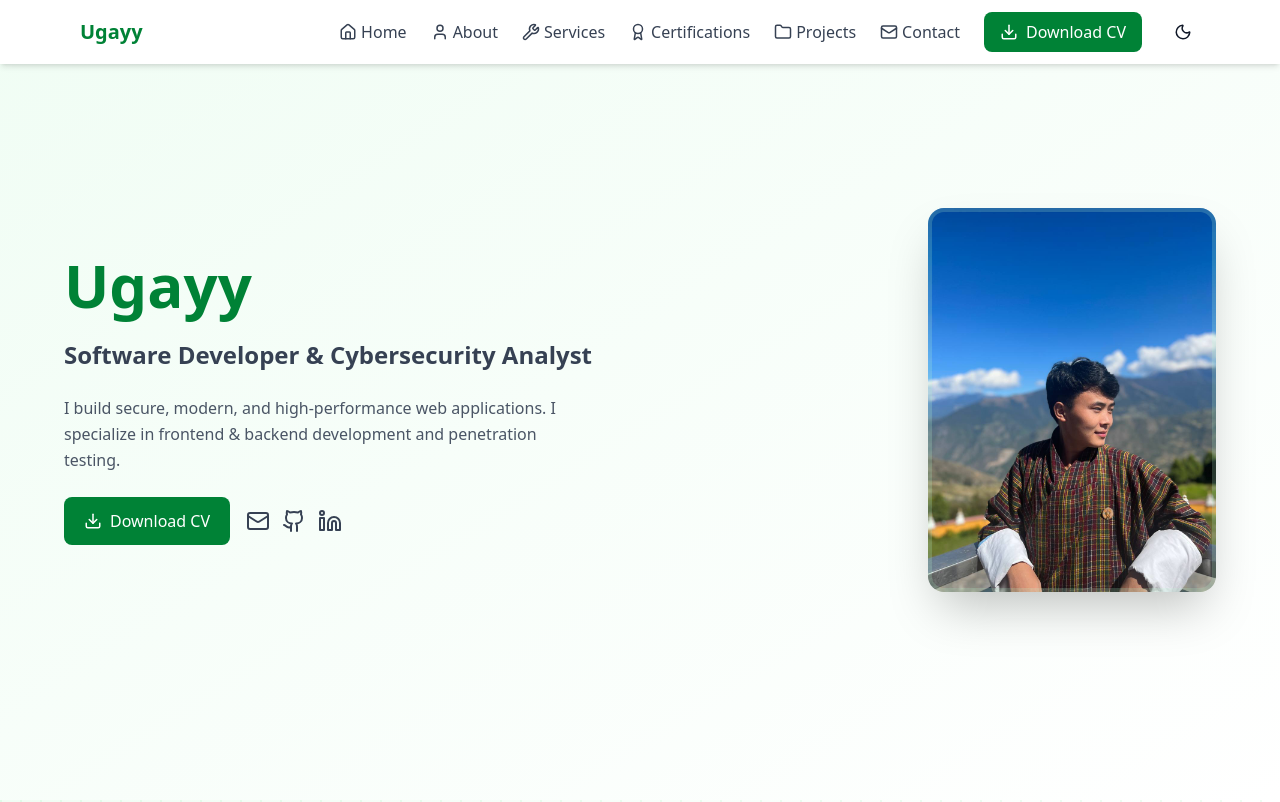
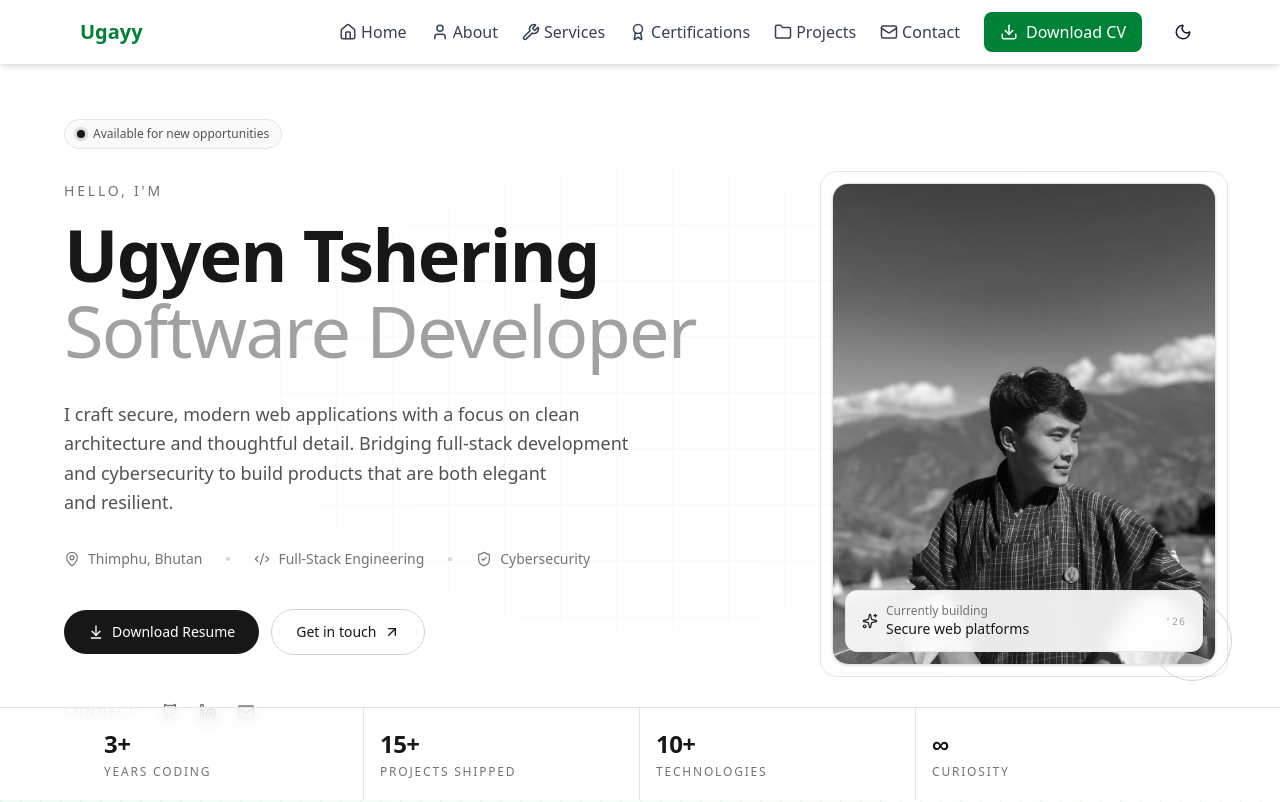
Before and after one commit to ugyentring/web-cv, a React (Vite) app: page / in a window 1280 px wide. Shown: the top 802 px of the page. Built offline with nearby package versions, Linux system fonts and the light colour scheme.

Commit message:
feat: redesign home page with minimalistic aesthetic
Update home page for clean, monochromatic look with dark mode support

Co-authored-by: Ugyen Tshering <113936347+ugyentring@users.noreply.github.com>

```diff
--- a/src/pages/Home.jsx
+++ b/src/pages/Home.jsx
@@ -1,84 +1,231 @@
 import React from "react";
 import myPic from "../assets/mypic.jpg";
 import resume from "../assets/My_Resume.pdf";
-import { Download, Mail, Github, Linkedin } from "lucide-react";
+import {
+  ArrowDownToLine,
+  ArrowUpRight,
+  Github,
+  Linkedin,
+  Mail,
+  MapPin,
+  Sparkles,
+  Code2,
+  ShieldCheck,
+} from "lucide-react";
 
 const Home = () => {
   return (
     <section
       id="home"
-      className="relative min-h-screen flex items-center px-6 bg-gradient-to-br from-green-50 to-white dark:from-gray-900 dark:to-gray-800 transition-colors overflow-hidden"
+      className="relative min-h-screen flex items-center px-6 pt-28 pb-16 bg-white dark:bg-neutral-950 text-neutral-900 dark:text-neutral-100 transition-colors overflow-hidden"
     >
-      <div className="max-w-6xl mx-auto w-full grid md:grid-cols-2 gap-12 items-center">
-        {/* Left: Name, Role, Description, Buttons */}
-        <div className="text-center md:text-left space-y-6">
-          <h1 className="text-5xl md:text-6xl font-bold text-green-700 dark:text-green-400">
-            Ugayy
+      {/* Subtle grid background */}
+      <div
+        aria-hidden="true"
+        className="pointer-events-none absolute inset-0 opacity-[0.35] dark:opacity-[0.15]"
+        style={{
+          backgroundImage:
+            "linear-gradient(to right, rgba(0,0,0,0.06) 1px, transparent 1px), linear-gradient(to bottom, rgba(0,0,0,0.06) 1px, transparent 1px)",
+          backgroundSize: "56px 56px",
+          maskImage:
+            "radial-gradient(ellipse at center, rgba(0,0,0,1) 30%, rgba(0,0,0,0) 75%)",
+          WebkitMaskImage:
+            "radial-gradient(ellipse at center, rgba(0,0,0,1) 30%, rgba(0,0,0,0) 75%)",
+        }}
+      />
+      <div
+        aria-hidden="true"
+        className="pointer-events-none absolute inset-0 hidden dark:block opacity-[0.08]"
+        style={{
+          backgroundImage:
+            "linear-gradient(to right, rgba(255,255,255,0.4) 1px, transparent 1px), linear-gradient(to bottom, rgba(255,255,255,0.4) 1px, transparent 1px)",
+          backgroundSize: "56px 56px",
+          maskImage:
+            "radial-gradient(ellipse at center, rgba(0,0,0,1) 30%, rgba(0,0,0,0) 75%)",
+          WebkitMaskImage:
+            "radial-gradient(ellipse at center, rgba(0,0,0,1) 30%, rgba(0,0,0,0) 75%)",
+        }}
+      />
+
+      <div className="relative max-w-6xl mx-auto w-full grid lg:grid-cols-12 gap-12 lg:gap-16 items-center">
+        {/* Left: Content */}
+        <div className="lg:col-span-7 space-y-8">
+          {/* Status pill */}
+          <div className="inline-flex items-center gap-2 rounded-full border border-neutral-200 dark:border-neutral-800 bg-neutral-50 dark:bg-neutral-900 px-3 py-1.5 text-xs font-medium text-neutral-600 dark:text-neutral-400">
+            <span className="relative flex h-2 w-2">
+              <span className="absolute inline-flex h-full w-full animate-ping rounded-full bg-neutral-900 dark:bg-neutral-100 opacity-60"></span>
+              <span className="relative inline-flex h-2 w-2 rounded-full bg-neutral-900 dark:bg-neutral-100"></span>
+            </span>
+            Available for new opportunities
+          </div>
+
+          {/* Heading */}
+          <div className="space-y-4">
+            <p className="text-sm uppercase tracking-[0.2em] text-neutral-500 dark:text-neutral-400 font-medium">
+              Hello, I&apos;m
+            </p>
+            <h1 className="text-5xl sm:text-6xl lg:text-7xl font-semibold tracking-tight leading-[1.05] text-balance">
+              Ugyen Tshering
+              <span className="block text-neutral-400 dark:text-neutral-600 font-light">
+                Software Developer
+              </span>
             </h1>
-          <p className="text-2xl text-gray-700 dark:text-gray-300 font-semibold">
-            Software Developer & Cybersecurity Analyst
-          </p>
-          <p className="text-gray-600 dark:text-gray-400 leading-relaxed max-w-lg">
-            I build secure, modern, and high-performance web applications. I
-            specialize in frontend & backend development and penetration
-            testing.
+          </div>
+
+          {/* Description */}
+          <p className="max-w-xl text-base sm:text-lg leading-relaxed text-neutral-600 dark:text-neutral-400 text-pretty">
+            I craft secure, modern web applications with a focus on clean
+            architecture and thoughtful detail. Bridging full-stack development
+            and cybersecurity to build products that are both elegant and
+            resilient.
           </p>
 
-          {/* Buttons */}
-          <div className="flex flex-col sm:flex-row sm:items-center gap-4 mt-4 justify-center md:justify-start">
-            {/* Download CV */}
+          {/* Meta row */}
+          <div className="flex flex-wrap items-center gap-x-6 gap-y-3 text-sm text-neutral-500 dark:text-neutral-400">
+            <span className="inline-flex items-center gap-2">
+              <MapPin size={16} strokeWidth={1.75} />
+              Thimphu, Bhutan
+            </span>
+            <span className="hidden sm:inline-block h-1 w-1 rounded-full bg-neutral-300 dark:bg-neutral-700" />
+            <span className="inline-flex items-center gap-2">
+              <Code2 size={16} strokeWidth={1.75} />
+              Full-Stack Engineering
+            </span>
+            <span className="hidden sm:inline-block h-1 w-1 rounded-full bg-neutral-300 dark:bg-neutral-700" />
+            <span className="inline-flex items-center gap-2">
+              <ShieldCheck size={16} strokeWidth={1.75} />
+              Cybersecurity
+            </span>
+          </div>
+
+          {/* CTAs */}
+          <div className="flex flex-wrap items-center gap-3 pt-2">
             <a
               href={resume}
               download
-              className="bg-green-700 hover:bg-green-800 text-white px-5 py-3 rounded-lg flex items-center gap-2 transition transform hover:scale-105"
+              className="group inline-flex items-center gap-2 rounded-full bg-neutral-900 dark:bg-neutral-100 text-white dark:text-neutral-900 px-6 py-3 text-sm font-medium transition-all hover:bg-neutral-800 dark:hover:bg-white hover:gap-3"
             >
-              <Download size={18} />
-              <span>Download CV</span>
+              <ArrowDownToLine
+                size={16}
+                strokeWidth={2}
+                className="transition-transform group-hover:translate-y-0.5"
+              />
+              Download Resume
             </a>
+            <a
+              href="#contact"
+              className="group inline-flex items-center gap-2 rounded-full border border-neutral-300 dark:border-neutral-700 bg-transparent px-6 py-3 text-sm font-medium text-neutral-900 dark:text-neutral-100 transition-all hover:border-neutral-900 dark:hover:border-neutral-100 hover:gap-3"
+            >
+              Get in touch
+              <ArrowUpRight
+                size={16}
+                strokeWidth={2}
+                className="transition-transform group-hover:-translate-y-0.5 group-hover:translate-x-0.5"
+              />
+            </a>
+          </div>
 
-            {/* Social Links */}
-            <div className="flex gap-3 justify-center md:justify-start mt-2 sm:mt-0">
-              <a
-                href="mailto:tsheringugyen483@gmail.com"
-                className="text-gray-700 dark:text-gray-300 hover:text-green-700 dark:hover:text-green-400 transition"
-              >
-                <Mail size={24} />
-              </a>
+          {/* Social row */}
+          <div className="flex items-center gap-1 pt-2">
+            <span className="text-xs uppercase tracking-[0.2em] text-neutral-400 dark:text-neutral-600 mr-3">
+              Connect
+            </span>
             <a
               href="https://github.com/ugyentring?tab=repositories"
               target="_blank"
               rel="noreferrer"
-                className="text-gray-700 dark:text-gray-300 hover:text-green-700 dark:hover:text-green-400 transition"
+              aria-label="GitHub"
+              className="p-2 rounded-full text-neutral-500 dark:text-neutral-400 hover:text-neutral-900 dark:hover:text-neutral-100 hover:bg-neutral-100 dark:hover:bg-neutral-900 transition-colors"
             >
-                <Github size={24} />
+              <Github size={18} strokeWidth={1.75} />
             </a>
             <a
               href="https://www.linkedin.com/in/ugyen-tshering-939521328/"
               target="_blank"
               rel="noreferrer"
-                className="text-gray-700 dark:text-gray-300 hover:text-green-700 dark:hover:text-green-400 transition"
+              aria-label="LinkedIn"
+              className="p-2 rounded-full text-neutral-500 dark:text-neutral-400 hover:text-neutral-900 dark:hover:text-neutral-100 hover:bg-neutral-100 dark:hover:bg-neutral-900 transition-colors"
             >
-                <Linkedin size={24} />
+              <Linkedin size={18} strokeWidth={1.75} />
             </a>
+            <a
+              href="mailto:tsheringugyen483@gmail.com"
+              aria-label="Email"
+              className="p-2 rounded-full text-neutral-500 dark:text-neutral-400 hover:text-neutral-900 dark:hover:text-neutral-100 hover:bg-neutral-100 dark:hover:bg-neutral-900 transition-colors"
+            >
+              <Mail size={18} strokeWidth={1.75} />
+            </a>
+          </div>
+        </div>
+
+        {/* Right: Portrait card */}
+        <div className="lg:col-span-5 flex justify-center lg:justify-end">
+          <div className="relative w-full max-w-sm">
+            {/* Decorative offset frame */}
+            <div
+              aria-hidden="true"
+              className="absolute -inset-3 border border-neutral-200 dark:border-neutral-800 rounded-2xl"
+            />
+            <div
+              aria-hidden="true"
+              className="absolute -bottom-4 -right-4 w-20 h-20 border border-neutral-300 dark:border-neutral-700 rounded-full"
+            />
+
+            <div className="relative rounded-2xl overflow-hidden bg-neutral-100 dark:bg-neutral-900 border border-neutral-200 dark:border-neutral-800 shadow-sm">
+              <img
+                src={myPic || "/placeholder.svg"}
+                alt="Portrait of Ugyen Tshering"
+                className="w-full h-[420px] sm:h-[480px] object-cover grayscale hover:grayscale-0 transition-all duration-700"
+              />
+
+              {/* Bottom info card */}
+              <div className="absolute bottom-3 left-3 right-3 rounded-xl bg-white/90 dark:bg-neutral-950/90 backdrop-blur border border-neutral-200 dark:border-neutral-800 px-4 py-3 flex items-center justify-between">
+                <div className="flex items-center gap-2">
+                  <Sparkles
+                    size={16}
+                    strokeWidth={1.75}
+                    className="text-neutral-900 dark:text-neutral-100"
+                  />
+                  <div className="leading-tight">
+                    <p className="text-xs text-neutral-500 dark:text-neutral-400">
+                      Currently building
+                    </p>
+                    <p className="text-sm font-medium text-neutral-900 dark:text-neutral-100">
+                      Secure web platforms
+                    </p>
+                  </div>
+                </div>
+                <span className="text-[10px] font-mono uppercase tracking-widest text-neutral-400 dark:text-neutral-600">
+                  &apos;26
+                </span>
+              </div>
+            </div>
           </div>
         </div>
       </div>
 
-        {/* Right: Avatar */}
-        <div className="flex justify-center md:justify-end">
-          <div className="relative">
-            <img
-              src={myPic}
-              alt="avatar"
-              className="w-64 h-80 md:w-72 md:h-96 rounded-2xl object-cover shadow-2xl transition-transform transform hover:scale-105"
-            />
-            {/* Optional subtle faded border effect */}
-            <div className="absolute inset-0 rounded-2xl border-4 border-green-200 dark:border-green-700 opacity-20 pointer-events-none"></div>
-          </div>
+      {/* Bottom stats strip */}
+      <div className="absolute bottom-0 left-0 right-0 hidden md:block border-t border-neutral-200 dark:border-neutral-800 bg-white/60 dark:bg-neutral-950/60 backdrop-blur">
+        <div className="max-w-6xl mx-auto px-6 grid grid-cols-4 divide-x divide-neutral-200 dark:divide-neutral-800">
+          <Stat value="3+" label="Years coding" />
+          <Stat value="15+" label="Projects shipped" />
+          <Stat value="10+" label="Technologies" />
+          <Stat value="∞" label="Curiosity" />
         </div>
       </div>
     </section>
   );
 };
 
+const Stat = ({ value, label }) => (
+  <div className="py-5 px-4 flex flex-col items-start">
+    <span className="text-2xl font-semibold tracking-tight text-neutral-900 dark:text-neutral-100">
+      {value}
+    </span>
+    <span className="text-xs uppercase tracking-[0.15em] text-neutral-500 dark:text-neutral-400 mt-1">
+      {label}
+    </span>
+  </div>
+);
+
 export default Home;
```
Lines whose indentation alone changed are shown as unchanged.
